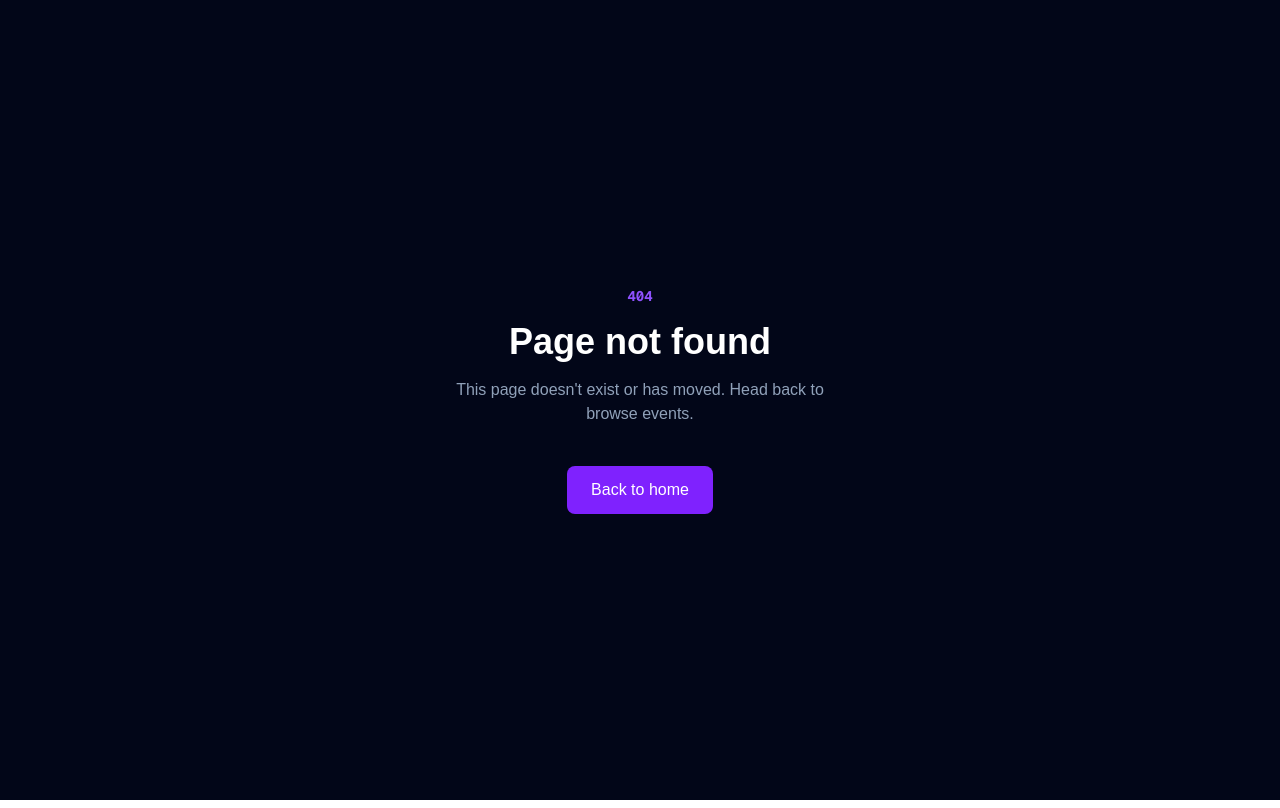
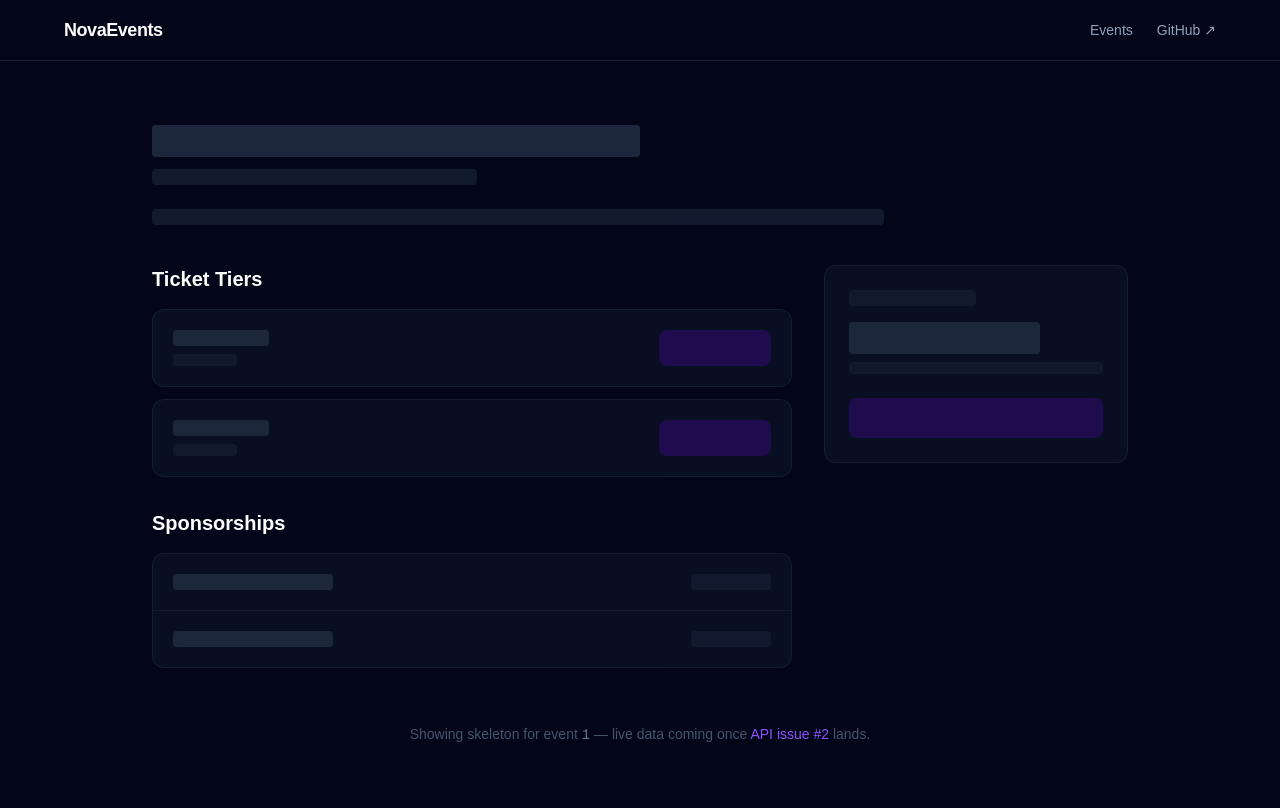
Before and after one commit to inowo-labs/NovaEvents-app, a Next.js app: page /events/1 in a window 1280 px wide. Before the commit this address had no page. Built offline with nearby package versions, Linux system fonts and the light colour scheme.

Commit message:
feat: add event detail page (/events/[id]) with layout skeleton

```diff
--- /dev/null
+++ b/app/events/[id]/page.tsx
@@ -0,0 +1,88 @@
+import Nav from "../../components/Nav";
+
+interface Props {
+  params: Promise<{ id: string }>;
+}
+
+export default async function EventDetailPage({ params }: Props) {
+  const { id } = await params;
+
+  return (
+    <div className="min-h-screen bg-slate-950 text-white">
+      <Nav />
+
+      <div className="max-w-5xl mx-auto px-6 py-16">
+        {/* Event header skeleton */}
+        <div className="mb-10 animate-pulse">
+          <div className="h-8 bg-slate-700 rounded w-1/2 mb-3" />
+          <div className="h-4 bg-slate-800 rounded w-1/3 mb-6" />
+          <div className="h-4 bg-slate-800 rounded w-3/4" />
+        </div>
+
+        <div className="grid grid-cols-1 lg:grid-cols-3 gap-8">
+          {/* Main column */}
+          <div className="lg:col-span-2 space-y-8">
+            {/* Ticket tiers */}
+            <section>
+              <h2 className="text-xl font-semibold mb-4">Ticket Tiers</h2>
+              <div className="space-y-3 animate-pulse">
+                {[0, 1].map((i) => (
+                  <div
+                    key={i}
+                    className="bg-slate-900 border border-white/10 rounded-xl p-5 flex items-center justify-between"
+                  >
+                    <div>
+                      <div className="h-4 bg-slate-700 rounded w-24 mb-2" />
+                      <div className="h-3 bg-slate-800 rounded w-16" />
+                    </div>
+                    <div className="h-9 bg-violet-700/40 rounded-lg w-28" />
+                  </div>
+                ))}
+              </div>
+            </section>
+
+            {/* Sponsorships */}
+            <section>
+              <h2 className="text-xl font-semibold mb-4">Sponsorships</h2>
+              <div className="bg-slate-900 border border-white/10 rounded-xl overflow-hidden animate-pulse">
+                <div className="p-5 border-b border-white/10 flex justify-between">
+                  <div className="h-4 bg-slate-700 rounded w-40" />
+                  <div className="h-4 bg-slate-800 rounded w-20" />
+                </div>
+                <div className="p-5 flex justify-between">
+                  <div className="h-4 bg-slate-700 rounded w-40" />
+                  <div className="h-4 bg-slate-800 rounded w-20" />
+                </div>
+              </div>
+            </section>
+          </div>
+
+          {/* Sidebar */}
+          <div className="space-y-6">
+            <div className="bg-slate-900 border border-white/10 rounded-xl p-6 animate-pulse">
+              <div className="h-4 bg-slate-800 rounded w-1/2 mb-4" />
+              <div className="h-8 bg-slate-700 rounded w-3/4 mb-2" />
+              <div className="h-3 bg-slate-800 rounded w-full mb-6" />
+              <div className="h-10 bg-violet-700/40 rounded-lg w-full" />
+            </div>
+          </div>
+        </div>
+
+        <p className="text-center text-slate-600 text-sm mt-14">
+          Showing skeleton for event{" "}
+          <span className="text-slate-500 font-mono">{id}</span> — live data
+          coming once{" "}
+          <a
+            href="https://github.com/NovaFest-Labs/NovaEvents-api/issues/2"
+            target="_blank"
+            rel="noopener noreferrer"
+            className="text-violet-500 hover:text-violet-400"
+          >
+            API issue #2
+          </a>{" "}
+          lands.
+        </p>
+      </div>
+    </div>
+  );
+}
```
